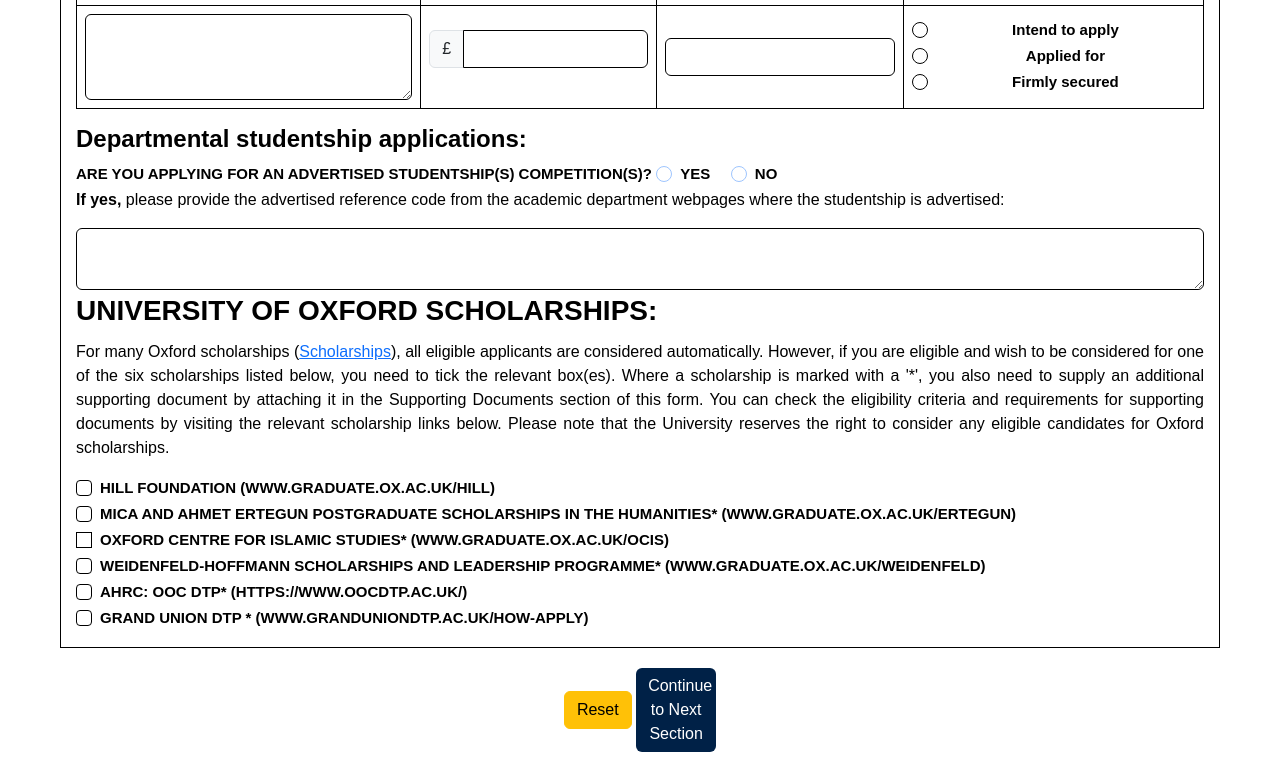
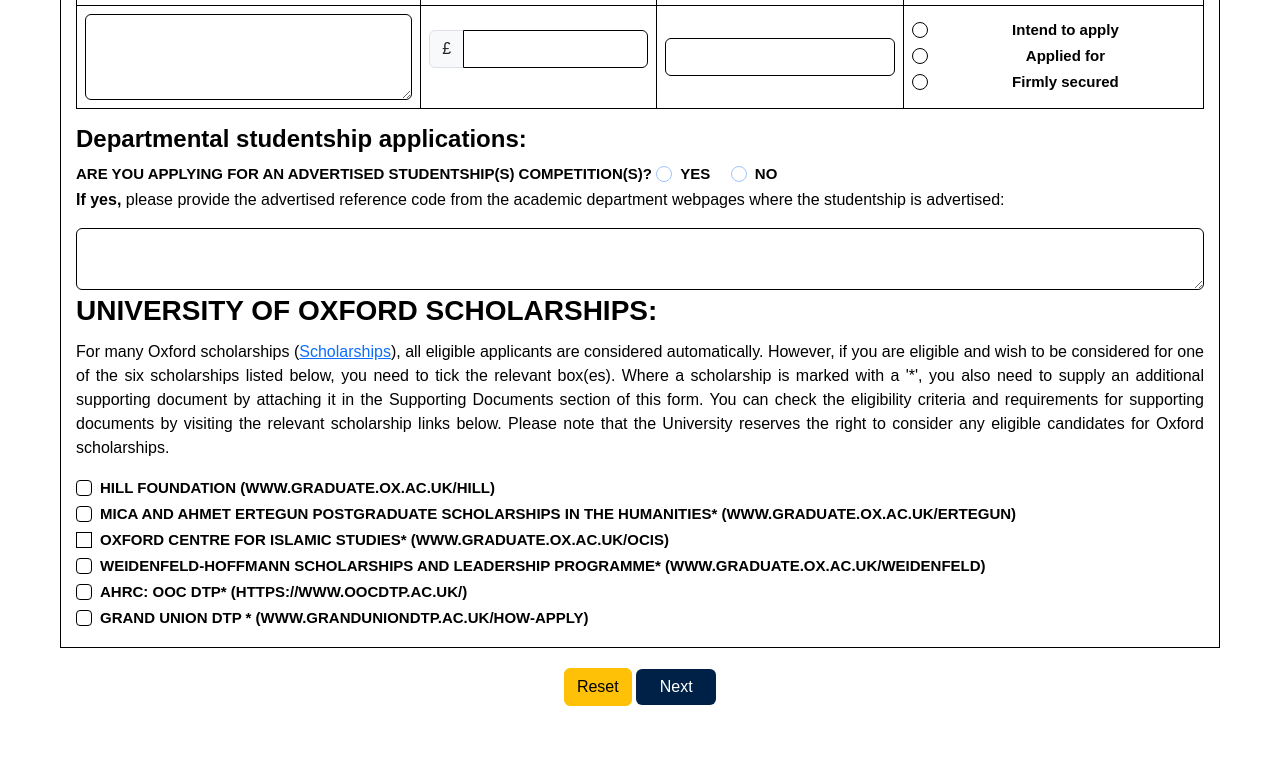
Before and after one commit to jessica2934/webprogrammingHW, a plain HTML site: page jensection.html in a window 1280 px wide. Shown: the part 670-1442 px from the top of the page. After the commit the page ends 1396 px from the top, so only its background shows below. Drawn offline with nearby package versions, Linux system fonts and the light colour scheme.

Commit message:
revert next button jensection.html

```diff
--- a/jensection.html
+++ b/jensection.html
@@ -237,7 +237,7 @@
     <div class="d-grid gap-2 d-md-block">
         <center>
             <input class="btn btn-warning" type="reset" value="Reset">
-            <a class="btn btn-primary buttoncolouroxford" href="jensection2.html" type="submit">Continue to Next Section</a>
+            <a class="btn btn-primary buttoncolouroxford" href="jensection2.html" type="submit">Next</a>
         </center>
     </div>
 </form>
```
